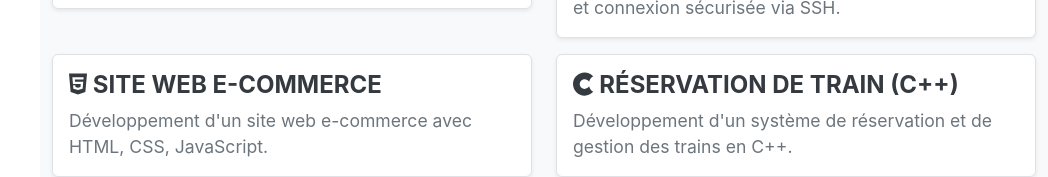
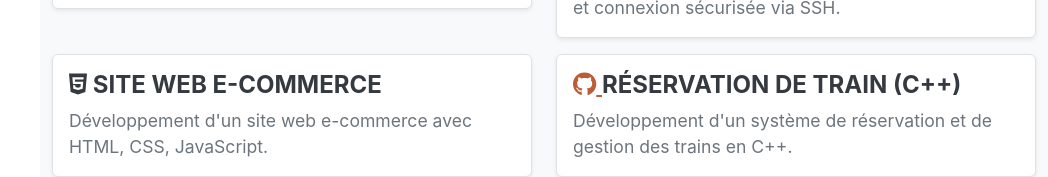
Before and after one commit to AnisFetouab/anisportfolio, a plain HTML site: page index.html in a window 1280 px wide. Shown: the part 2743-2920 px from the top of the page, without its empty margins (232-1280 px from the left). Drawn offline with nearby package versions, Linux system fonts and the light colour scheme; files whose address does not match are found by name; a web font is replaced by a local one.

Commit message:
Update index.html

```diff
--- a/index.html
+++ b/index.html
@@ -160,11 +160,15 @@
                             </div>
                         </div>
                     </div>
-
                     <div class="col-md-6 mb-3">
                         <div class="card border shadow-sm">
                             <div class="card-body">
-                                <h5 class="card-title"><i class="fab fa-cuttlefish"  href="https://github.com/AnisFetouab/TGV-Booking-System"></i> Réservation de Train (C++)</h5>
+                                <h5 class="card-title">
+                                    <a href="https://github.com/AnisFetouab/TGV-Booking-System" target="_blank">
+                                        <i class="fab fa-github"></i>
+                                    </a>
+                                    Réservation de Train (C++)
+                                </h5>
                                 <p class="card-text">Développement d'un système de réservation et de gestion des trains en C++.</p>
                             </div>
                         </div>
```
